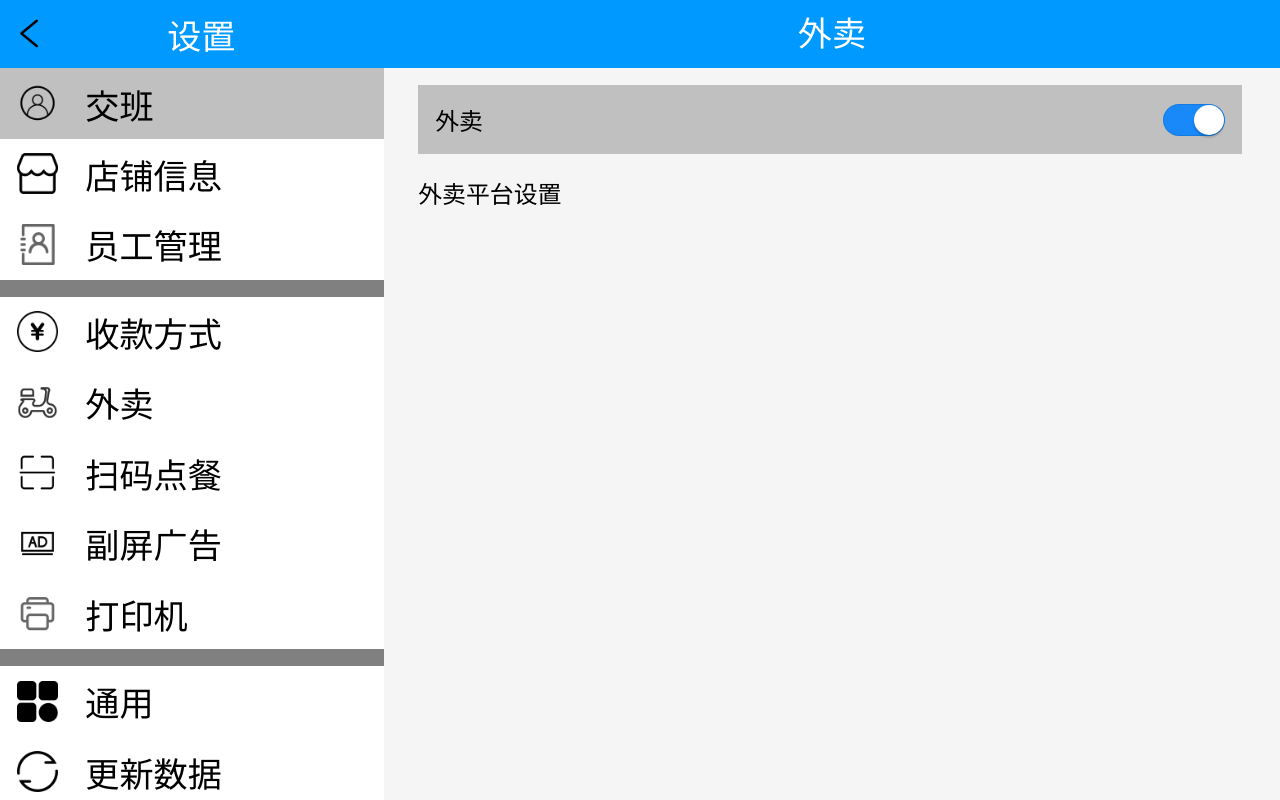
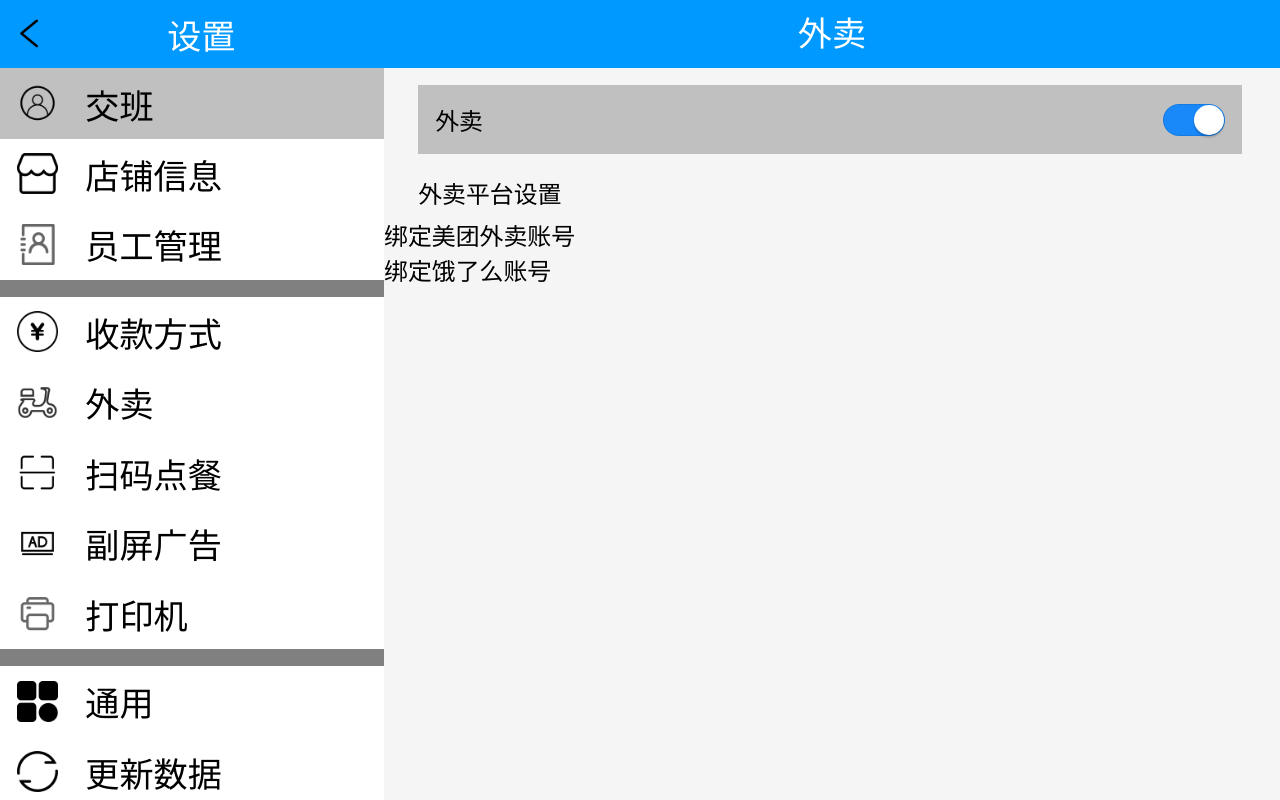
Before and after one commit to BreakTiger/packApp, a plain HTML site: page index.html in a window 1280 px wide. Drawn offline with nearby package versions, Linux system fonts and the light colour scheme.

Commit message:
tiger 11-26

```diff
--- a/index.html
+++ b/index.html
@@ -97,10 +97,12 @@
 				background: #C0C0C0;
 				margin-left: 0.1rem;
 			}
-			.open-line>span{
+
+			.open-line>span {
 				margin-left: 0.05rem;
 			}
-			.open-line>div{
+
+			.open-line>div {
 				margin-right: 0.05rem;
 			}
 		</style>
@@ -130,8 +132,19 @@
 						<van-switch v-model="checked" />
 					</div>
 					<span class="fz-7 c-00" style="margin-left: 0.1rem;margin-top: 0.06rem;margin-bottom: 0.02rem;">外卖平台设置</span>
-					<div class="">
-
+					<div class="line-two fz-7">
+						<div>
+							<span class="c-00">绑定美团外卖账号</span>
+							<p class="fz-7"></p>
+						</div>
+						<i></i>
+					</div>
+					<div class="line-two fz-7">
+						<div>
+							<span class="c-00">绑定饿了么账号</span>
+							<p class="fz-7"></p>
+						</div>
+						<i></i>
 					</div>
 				</div>
 			</div>
@@ -227,7 +240,7 @@
 
 			},
 			created: function() {
-
+				//				$('.right-tab').load('../tabs/jiao.html')
 			}
 		})
 	</script>
```
Also changed, not shown: manifest.json (added), 4 other files.
